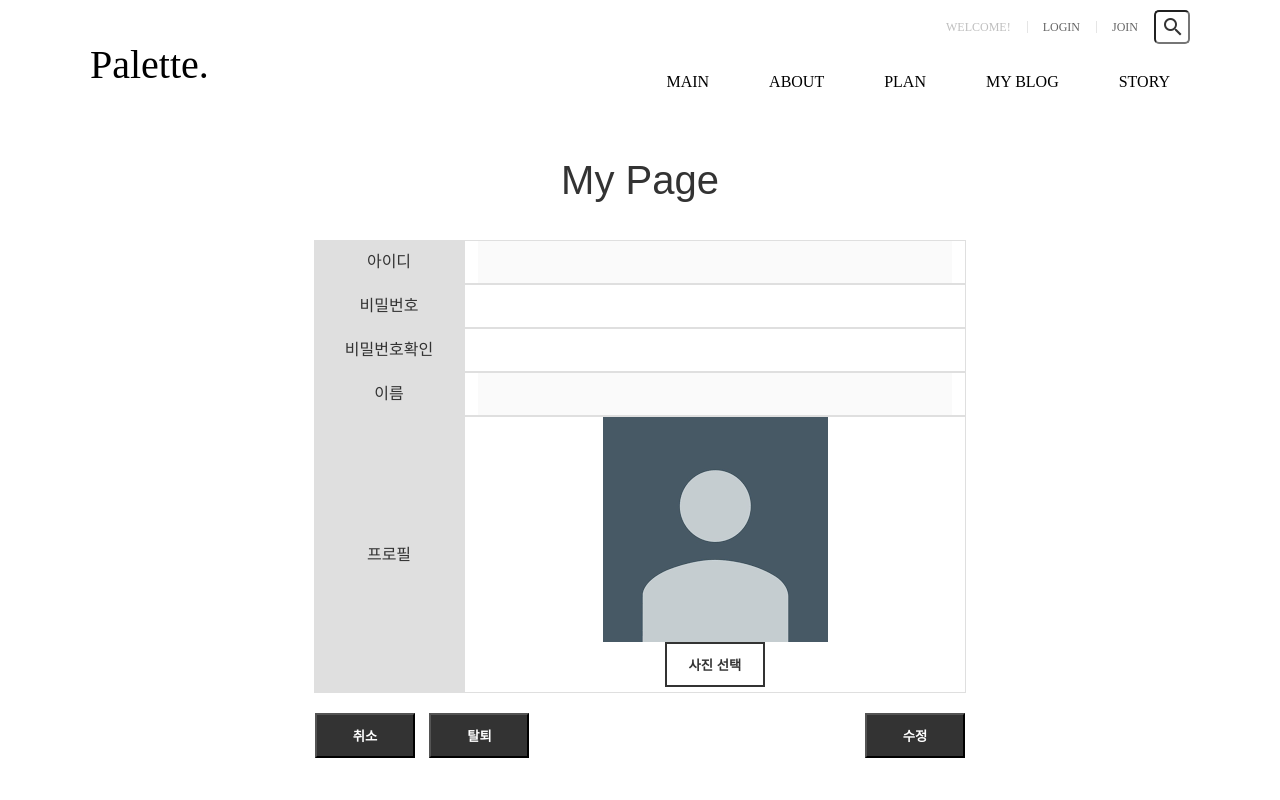
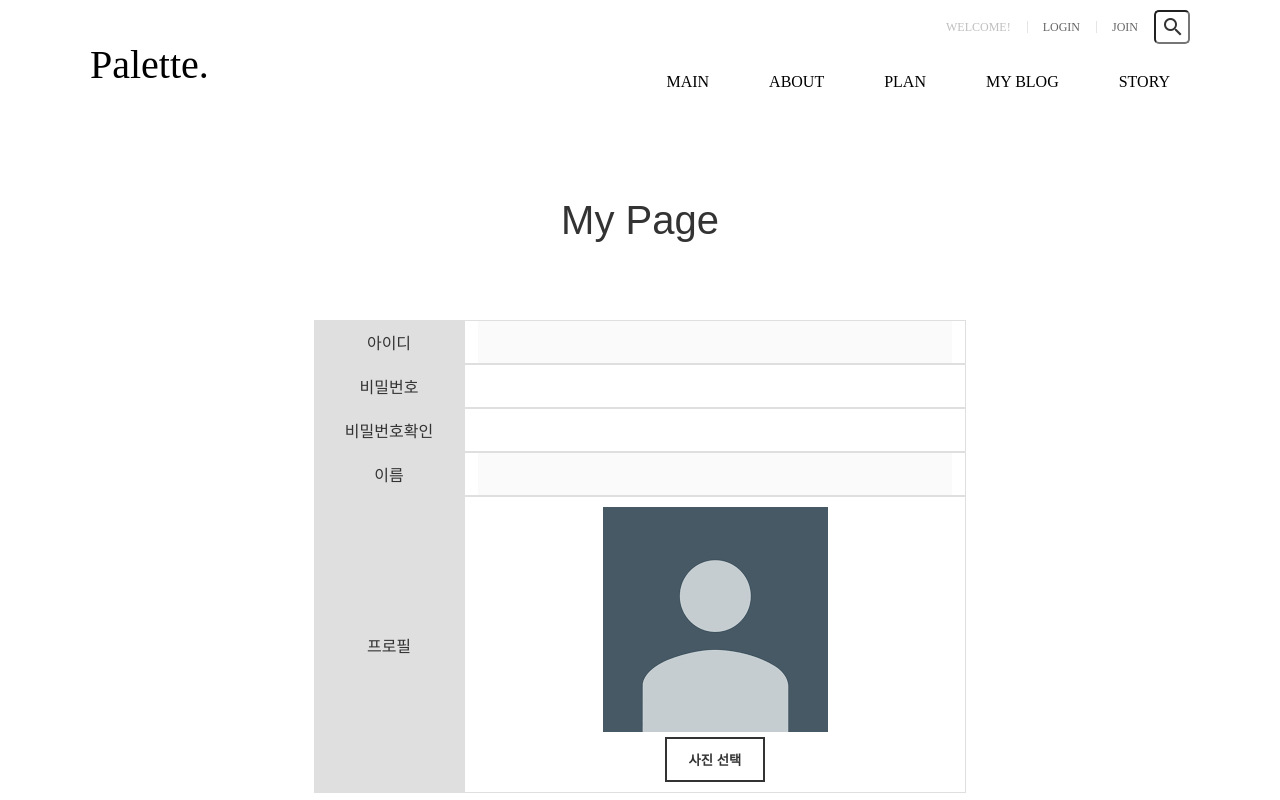
Before and after one commit to jayjaehunchoi/Palette, a website: page frontend/view/member/modifyInfo.html in a window 1280 px wide. Shown: the top 800 px of the page. Drawn offline with nearby package versions, Linux system fonts and the light colour scheme; no server answers; a web font is replaced by a local one.

Commit message:
수정: plan/member 페이지 css 수정
1. 조인/마이페이지/플랜 메인  타이틀 위치 및 폰트 통일

```diff
--- a/frontend/public/css/member.css
+++ b/frontend/public/css/member.css
@@ -17,7 +17,7 @@ a {
 	display: flex;
 	flex-direction: column;
 	align-items: center;
-	margin-top: 120px;
+	margin-top: 150px;
 }
 
 .container .inner {
@@ -34,6 +34,7 @@ a {
 	font-size: 40px;
 	font-weight: 100;
 	color: #333;
+	font-family: sans-serif;
 }
 
 /*Login*/
@@ -244,14 +245,15 @@ a {
 }
 
 .myInner .title {
-	margin-top: 40px;
+	margin-top: 50px;
 	font-size: 40px;
 	font-weight: 100;
 	color: #333;
+	font-family: sans-serif;
 }
 
 .myInner table {
-	margin-top: 40px;
+	margin-top: 80px;
 	margin-bottom: 20px;
 }
 .myInner .col1 {
@@ -282,6 +284,7 @@ a {
 	vertical-align:middle;
 	height: 275px;
 	position: relative;
+	padding: 10px 0;
 }
 
 .myInner .col2 .userProfile img{
@@ -290,7 +293,7 @@ a {
 }
 
 .myInner .col2 .selectBt {
-	margin: auto;
+	margin: 5px auto;
 	position: absolute;
 	left: 50%;
 	transform: translate(-50%, 0);
--- a/frontend/public/css/plan.css
+++ b/frontend/public/css/plan.css
@@ -41,7 +41,7 @@ button {
 	font-weight: 100;
 	color: #333;
 	margin-bottom: 50px;
-
+	font-family: sans-serif;
 }
 
 /* MAIN */
--- a/frontend/view/member/modifyInfo.html
+++ b/frontend/view/member/modifyInfo.html
@@ -23,6 +23,7 @@
 
   <link rel="stylesheet" href="https://cdn.jsdelivr.net/npm/reset-css@5.0.1/reset.css">
   <link href="https://fonts.googleapis.com/css2?family=DM+Serif+Text&display=swap" rel="stylesheet">
+  <link href="https://fonts.googleapis.com/css2?family=Noto+Sans+KR&display=swap" rel="stylesheet">
   <link rel="stylesheet" href="/public/css/member.css">
   <script defer type="text/javascript" src="https://code.jquery.com/jquery-3.4.1.min.js"></script>
   <script defer src="/public/js/mypage.js"> </script>
```
Also changed, not shown: frontend/view/member/login.html (+1 -0 lines).
